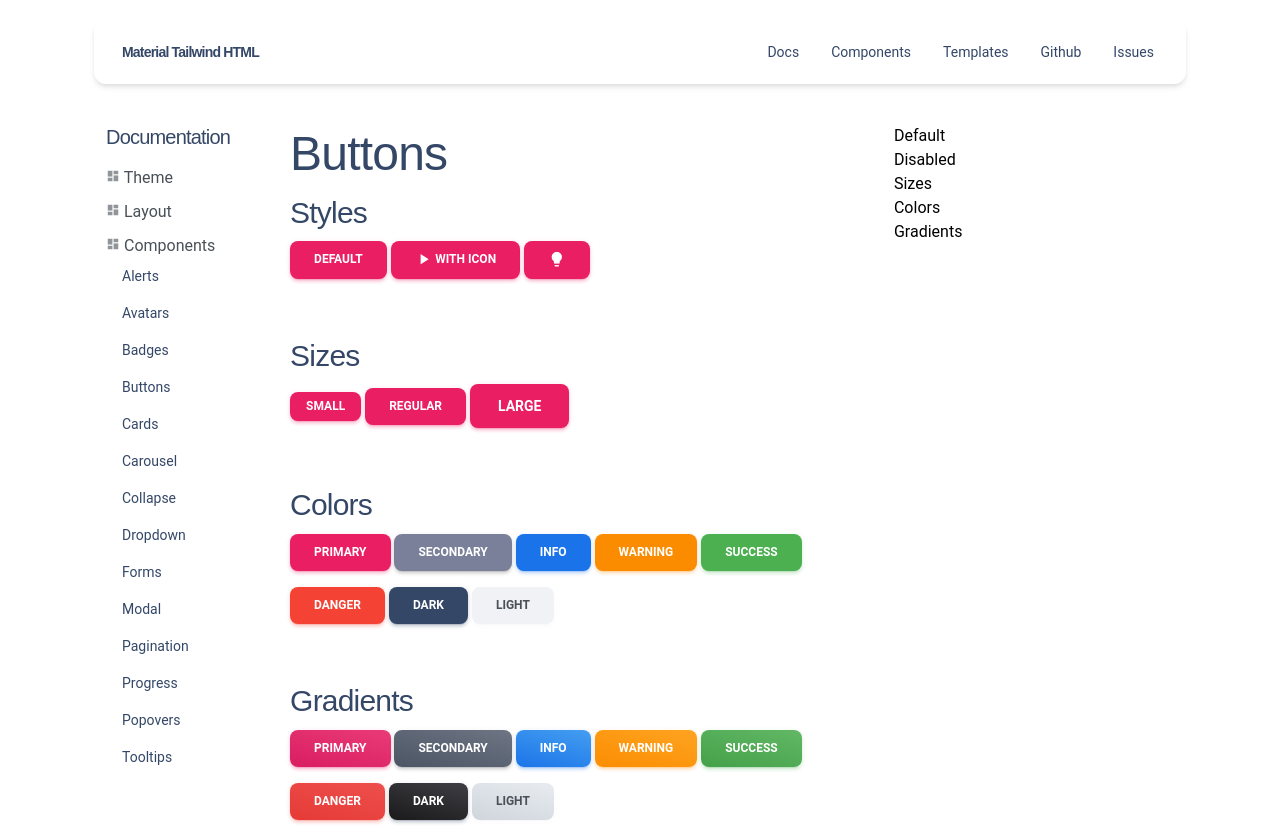
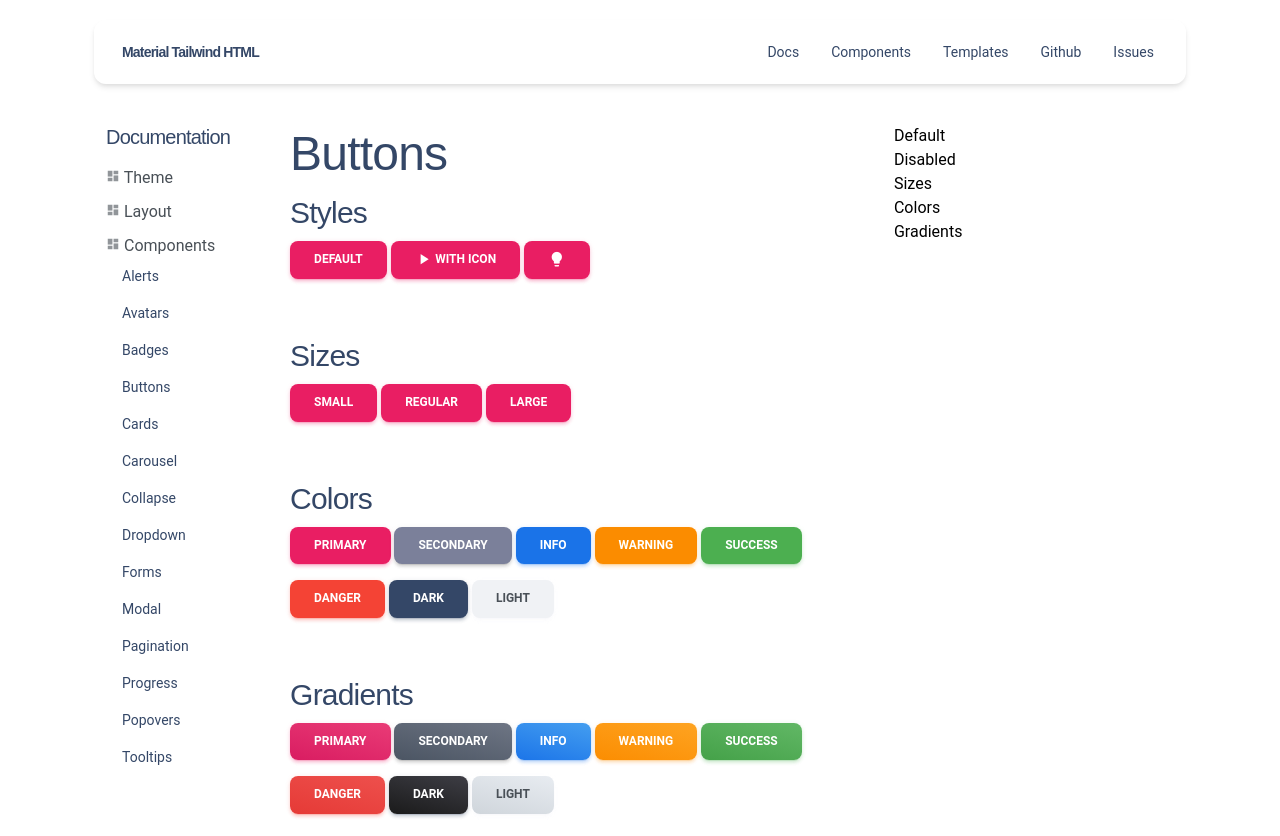
Before and after one commit to creativetimofficial/material-tailwind-html, a website: page build/components/buttons.html in a window 1280 px wide. Drawn offline with nearby package versions, Linux system fonts and the light colour scheme; files that its build step writes are made by us from their sources.

Commit message:
refactor: update buttons sizes classes

```diff
--- a/build/components/buttons.html
+++ b/build/components/buttons.html
@@ -119,9 +119,9 @@
 
               <div>
                 <h3 class="mt-10">Sizes</h3>
-                <button class="button button-primary btn-sm" data-ripple-light="true">Small</button>
+                <button class="button button-primary button-sm" data-ripple-light="true">Small</button>
                 <button class="button button-primary" data-ripple-light="true">Regular</button>
-                <button class="button button-primary btn-lg" data-ripple-light="true">Large</button>
+                <button class="button button-primary button-lg" data-ripple-light="true">Large</button>
               </div>
 
               <div>
```
